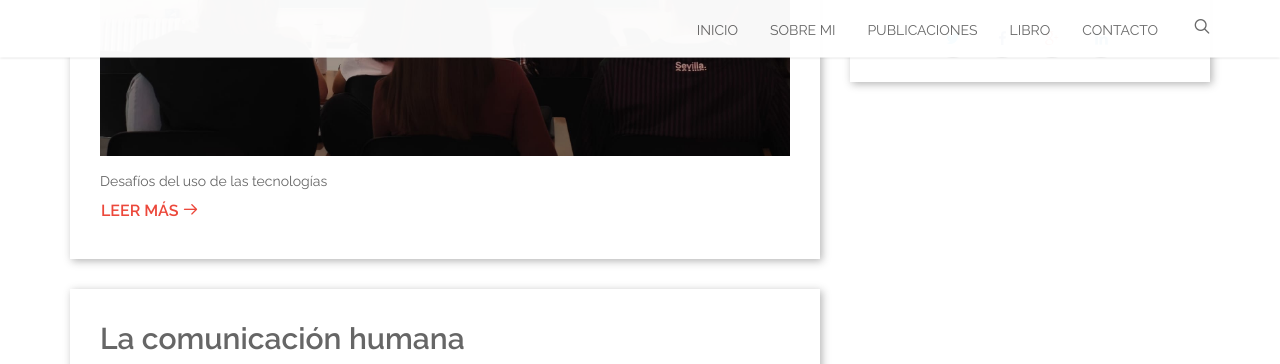
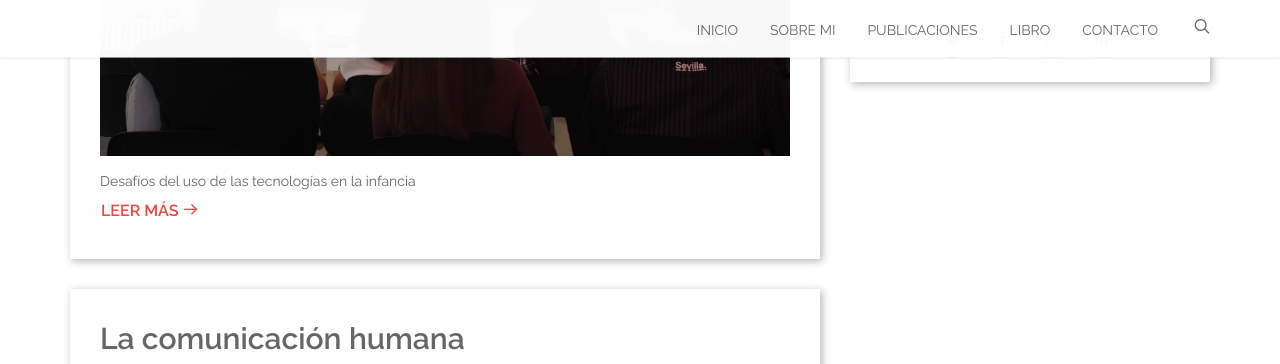
Before and after one commit to valeskacabrera/valeskacabrera.github.io, a Jekyll site: the page built from index.html, in a window 1280 px wide and 900 px high, scrolled down 838 px. Shown: the top 364 px of the window. Built offline with Jekyll 4.4.1, drawn with Linux system fonts in a browser that asks for light colours; some web fonts are replaced; the list of posts is cut into pages by our own code.

Commit message:
Update 2026-10-15-uso-pantallas-infancia.markdown

```diff
--- a/_posts/2026-10-15-uso-pantallas-infancia.markdown
+++ b/_posts/2026-10-15-uso-pantallas-infancia.markdown
@@ -1,7 +1,7 @@
 ---
 layout: post
 title: "Uso de las pantallas en la infancia"
-description: Desafíos del uso de las tecnologías
+description: Desafíos del uso de las tecnologías en la infancia
 date: 2026-10-15 13:00:00 +0200
 img: desafios-libro.jpeg
 categories: [Educacion]
```
